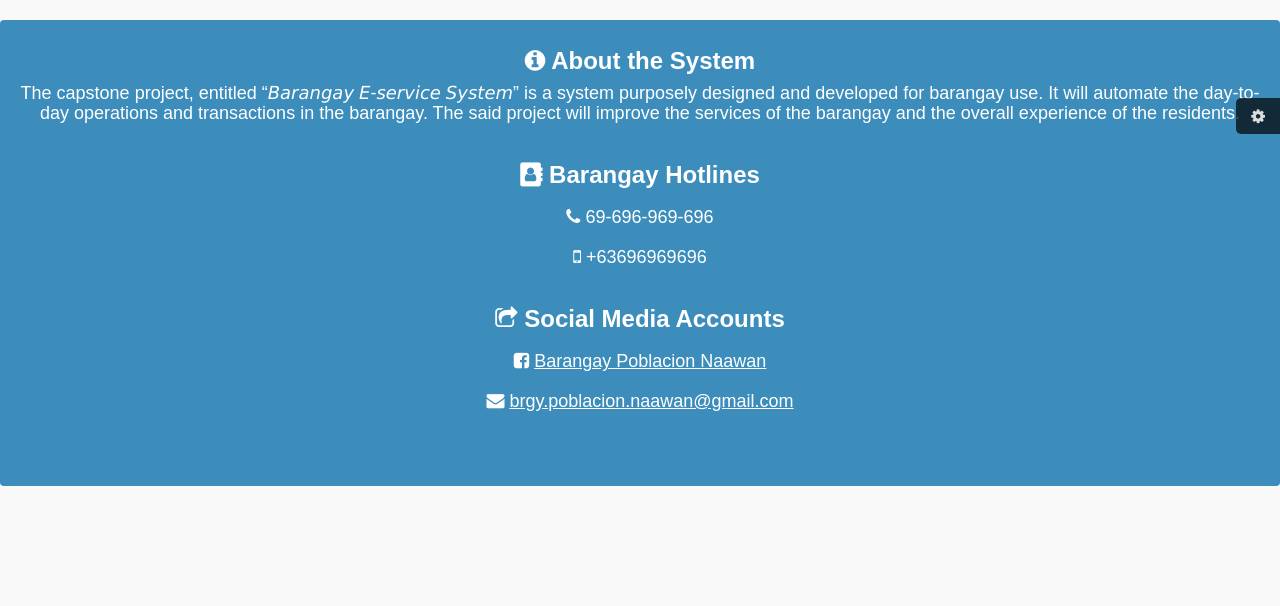
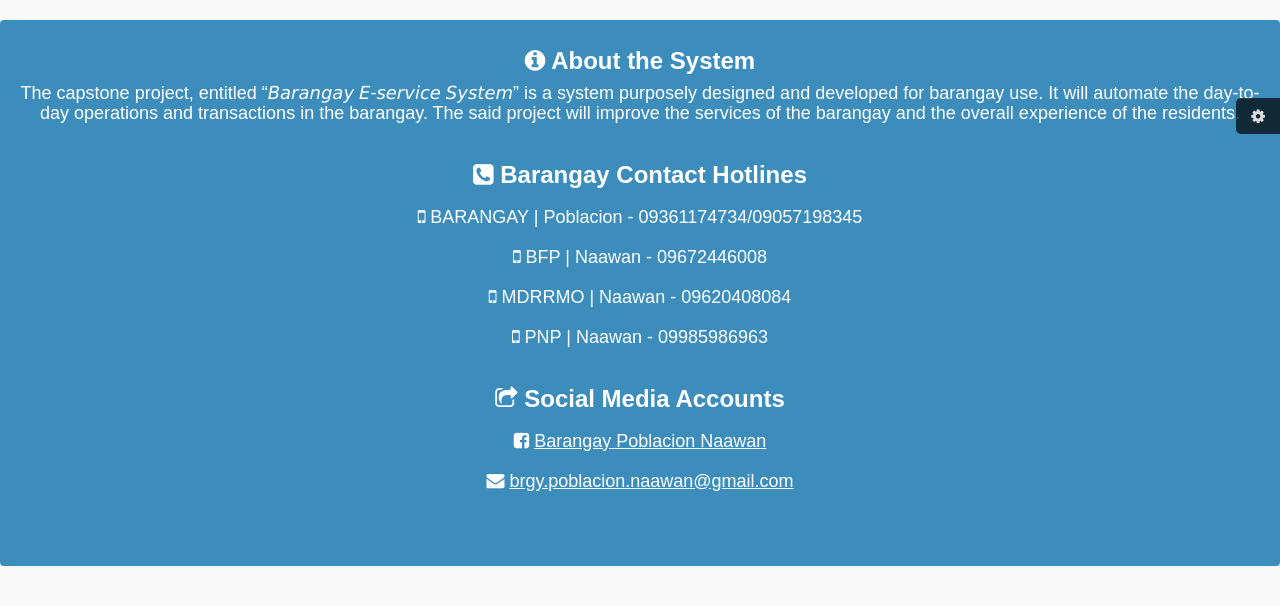
Before and after one commit to syntaxboybe/BESSv.1, a PHP site: page /public/about.php in a window 1280 px wide. Shown: the part 52-658 px from the top of the page. Run offline with PHP 8.4, Linux system fonts and the light colour scheme.

Commit message:
update: contact-list

```diff
--- a/public/about.php
+++ b/public/about.php
@@ -66,14 +66,15 @@
       <h4>The capstone project, entitled “𝘉𝘢𝘳𝘢𝘯𝘨𝘢𝘺 𝘌-𝘴𝘦𝘳𝘷𝘪𝘤𝘦 𝘚𝘺𝘴𝘵𝘦𝘮” is a system purposely designed and developed for barangay use. It will automate the day-to-day operations and transactions in the barangay. The said project will improve the services of the barangay and the overall experience of the residents.</h4>
 
 <div class="breadcrumb justify-content-center text-center" style="margin-top: 10px; background-color: #3c8dbc; color: white; ">
-    <h3><b><i class="fa fa-address-book" aria-hidden="true"></i> Barangay Hotlines</b></h3>
-      <h4><i class="fa fa-phone" aria-hidden="true" style="margin-top: 10px;"></i> 69-696-969-696</h4>
-      <h4><i class="fa fa-mobile" aria-hidden="true" style="margin-top: 10px;"></i> +63696969696</h4>
+    <h3><b><i class="fa fa-phone-square" aria-hidden="true"></i> Barangay Contact Hotlines</b></h3>
+      <h4><i class="fa fa-mobile" aria-hidden="true" style="margin-top: 10px;"></i> BARANGAY | Poblacion - 09361174734/09057198345</h4>
+      <h4><i class="fa fa-mobile" aria-hidden="true" style="margin-top: 10px;"></i> BFP | Naawan - 09672446008</h4>
+      <h4><i class="fa fa-mobile" aria-hidden="true" style="margin-top: 10px;"></i> MDRRMO | Naawan - 09620408084</h4>
+      <h4><i class="fa fa-mobile" aria-hidden="true" style="margin-top: 10px;"></i> PNP | Naawan - 09985986963</h4>
 
 <div class="breadcrumb justify-content-center text-center" style="margin-top: 10px; background-color: #3c8dbc; color: white; ">
     <h3><b><i class="fa fa-share-square-o" aria-hidden="true"></i> Social Media Accounts</b></h3>
       <h4><i class="fa fa-facebook-square aria-hidden="true" style="margin-top: 10px;"></i> <a href="https://web.facebook.com/profile.php?id=61556262989223" style="color: white; text-decoration: underline;"> Barangay Poblacion Naawan</a></h4>
-
       <h4><i class="fa fa-envelope" aria-hidden="true" style="margin-top: 10px;"></i> <a href="https://web.facebook.com/profile.php?id=61556262989223" style="color: white; text-decoration: underline;"> brgy.poblacion.naawan@gmail.com</a></h4>
     </div>
   </body>
```
